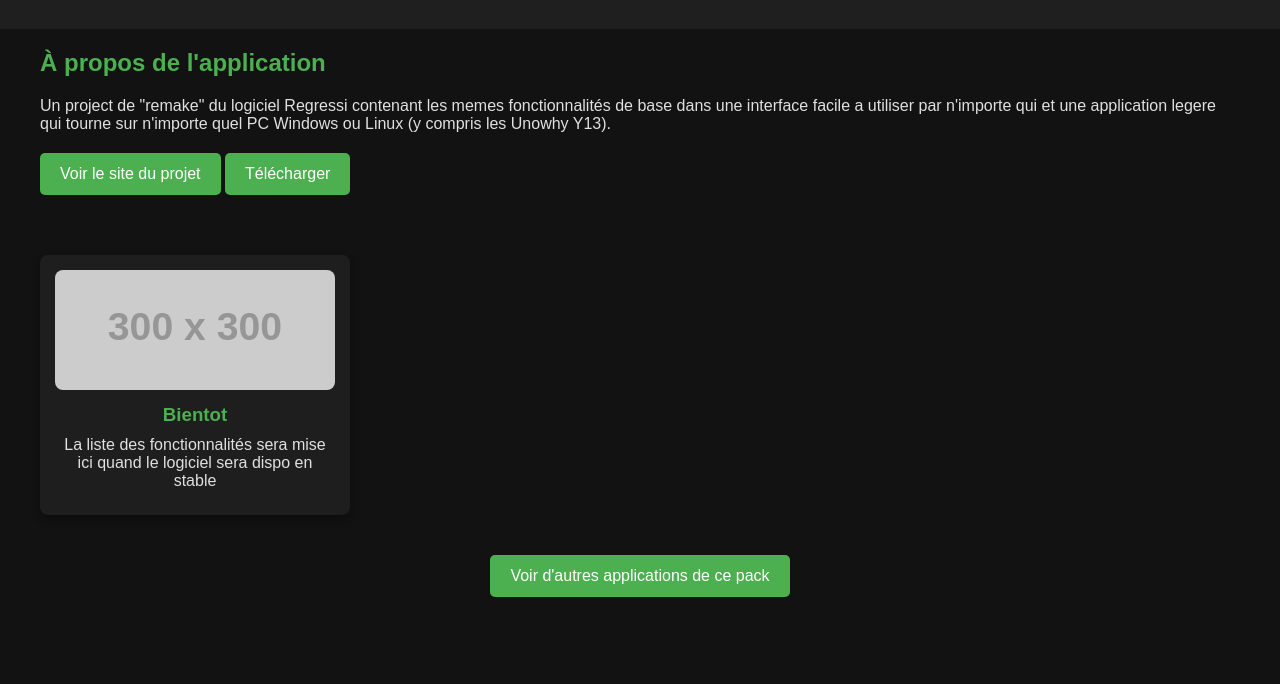
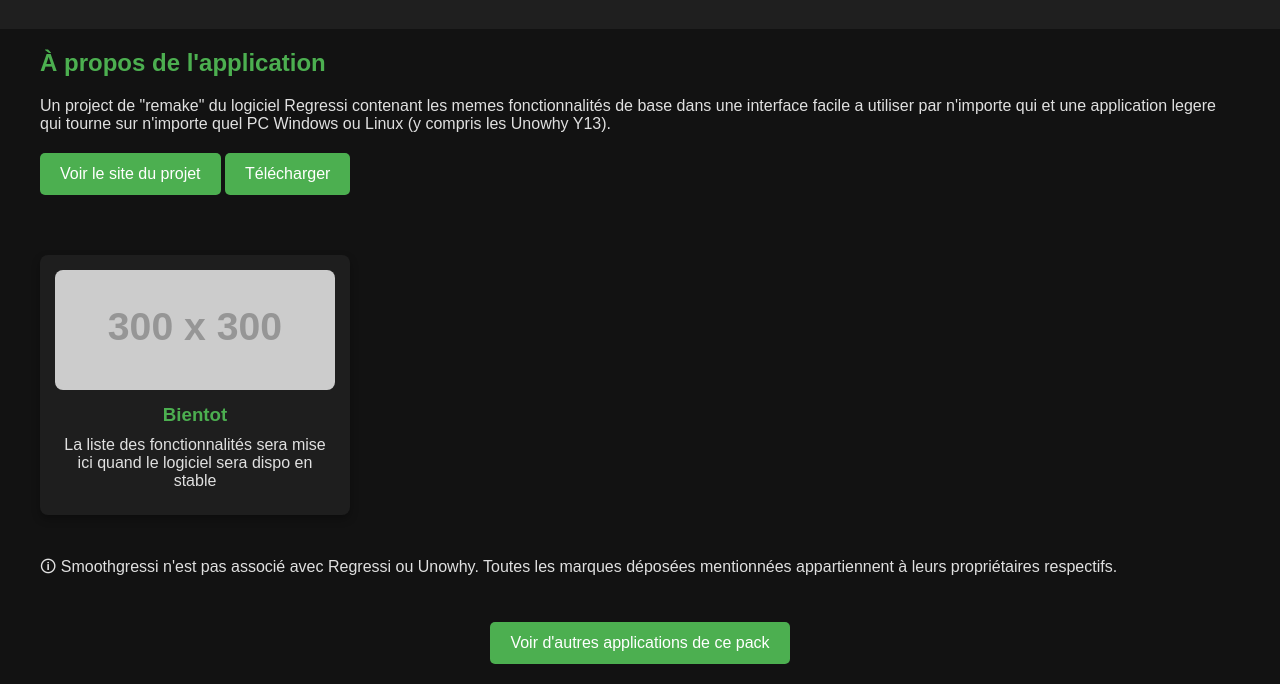
Before and after one commit to luigiday/soft-suite, a plain HTML site: page smoothgressi.html in a window 1280 px wide. Shown: the part 218-902 px from the top of the page. Before the commit the page ends 835 px from the top, so only its background shows below. Drawn offline with Linux system fonts and the light colour scheme; placeholder pictures from the web are drawn by us.

Commit message:
added legal text

```diff
--- a/smoothgressi.html
+++ b/smoothgressi.html
@@ -157,7 +157,7 @@
         </div>
 
     </div>
-
+    <p>🛈 Smoothgressi n'est pas associé avec Regressi ou Unowhy. Toutes les marques déposées mentionnées appartiennent à leurs propriétaires respectifs.</p>
     <div class="other-apps">
         <button onclick="window.location.href='https://luigiday.github.io/soft-suite'">Voir d'autres applications de ce pack</button>
     </div>
```
